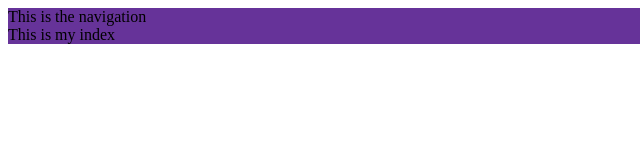
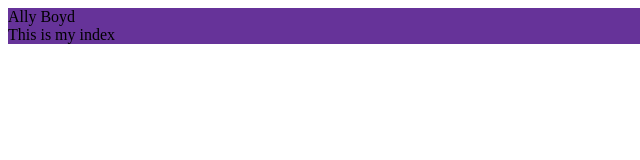
Before and after one commit to Lysautumn/gatsby-portfolio, a Gatsby site in the folder gatsby-portfolio/: page / in a window 1280 px wide. Shown: the full height of the page, 0-640 px from the left. Built offline with nearby package versions, Linux system fonts and the light colour scheme; Gatsby itself is replaced by a stand-in of ours.

Commit message:
getting site table from site metadata

```diff
--- a/gatsby-portfolio/src/components/layout.js
+++ b/gatsby-portfolio/src/components/layout.js
@@ -42,11 +42,29 @@
 // This component handles the layout of the app
 
 import React from "react";
+import { StaticQuery, graphql } from 'gatsby';
+import Nav from '../components/nav';
 import './layout.css';
 
 const Layout = ({children}) => (
   <div className="layoutDiv">
-    <main>{children}</main>
+    <StaticQuery
+      query={graphql`
+        query SiteTitleQuery {
+          site {
+            siteMetadata {
+              title
+            }
+          }
+        }
+      `}
+      render={data => (
+        <div>
+          <Nav siteTitle={data.site.siteMetadata.title}/>
+          <main>{children}</main>
+        </div>
+      )}
+    />
   </div>
 )
 
--- a/gatsby-portfolio/src/components/nav.js
+++ b/gatsby-portfolio/src/components/nav.js
@@ -58,9 +58,9 @@
 
 import React from 'react';
 
-const Nav = () => (
+const Nav = ({siteTitle}) => (
   <div>
-    This is the navigation
+    {siteTitle}
   </div>
 )
 
--- a/gatsby-portfolio/src/pages/index.js
+++ b/gatsby-portfolio/src/pages/index.js
@@ -29,12 +29,9 @@
 
 import React from 'react';
 import Layout from '../components/layout';
-import Nav from '../components/nav';
-
 
 const Index = () => (
   <Layout>
-    <Nav/>
     <div className="layoutDiv">
       This is my index
     </div>
```
